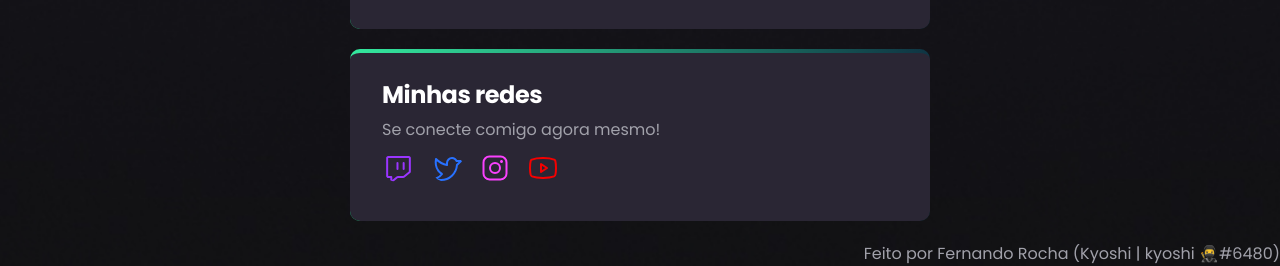
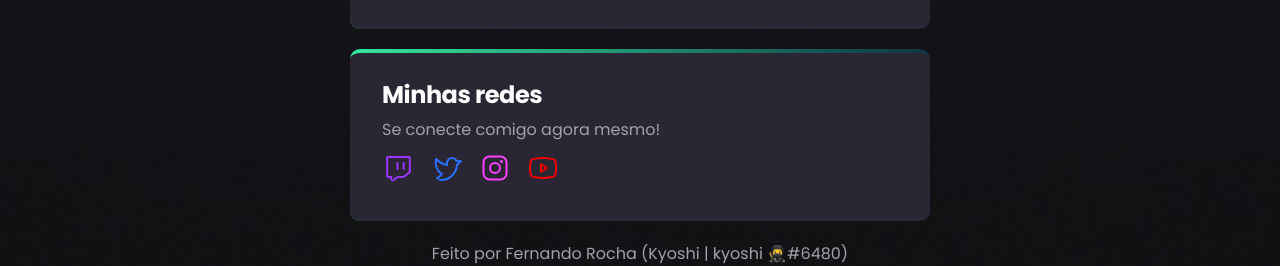
Before and after one commit to fernandorocha11/nlw-esports, a plain HTML site: page index.html in a window 1280 px wide. Shown: the part 1176-1442 px from the top of the page. Drawn offline with Linux system fonts and the light colour scheme.

Commit message:
update: new location footer

```diff
--- a/css/styles.css
+++ b/css/styles.css
@@ -116,7 +116,7 @@ main {
 
 footer {
   display: flex;
-  justify-content: right;
+  justify-content: center;
   align-items: center;
 
   color: #a1a1aa;
```
